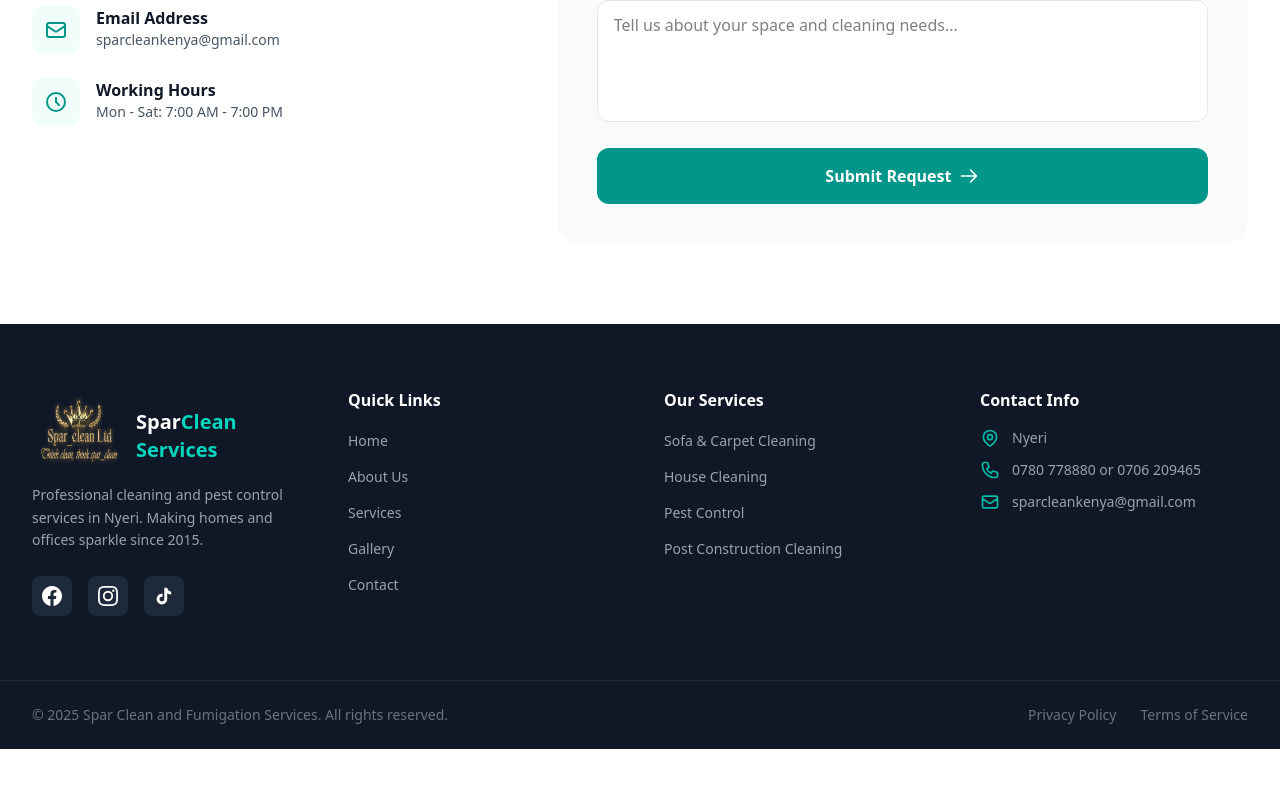
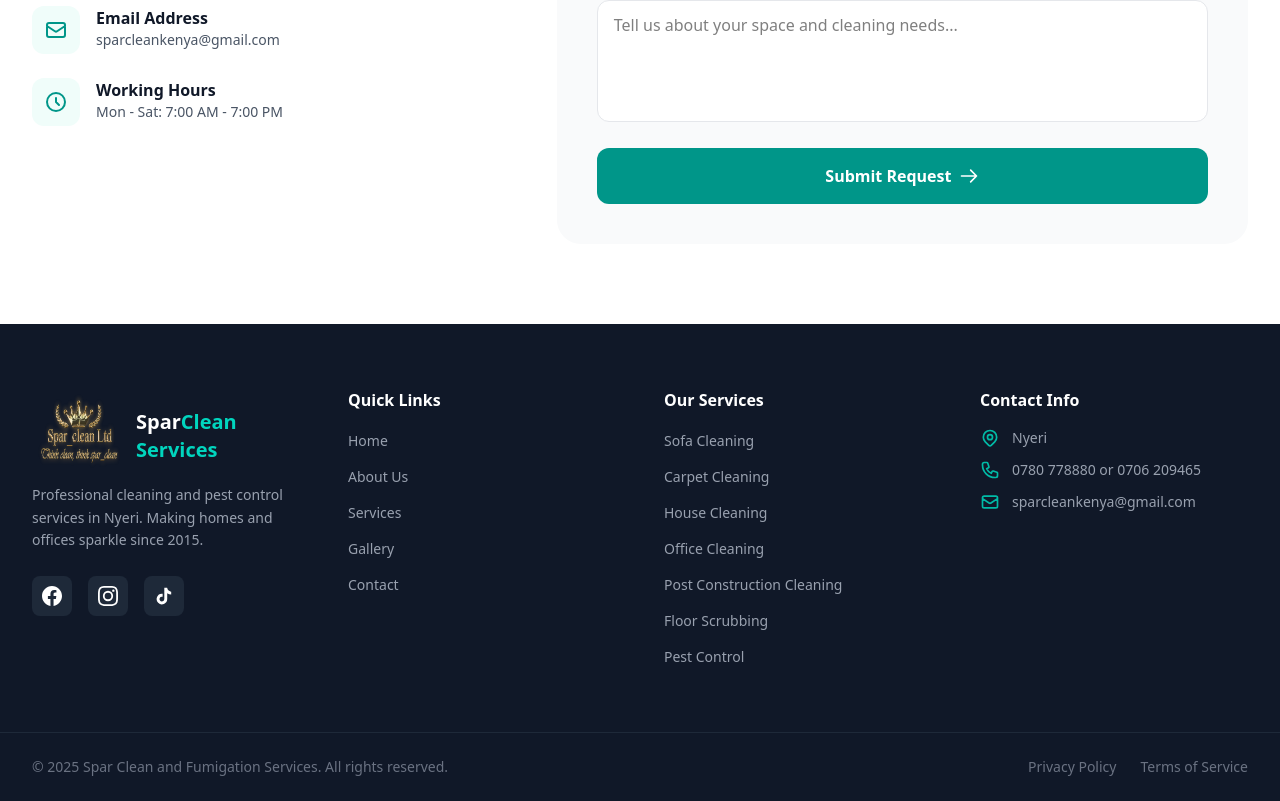
Before and after one commit to V1n-T3ch/SpaCleanServices, a React (Vite) app: page / in a window 1280 px wide. Shown: the part 5364-6165 px from the top of the page. Before the commit the page ends 6113 px from the top, so only its background shows below. Built offline with nearby package versions, Linux system fonts and the light colour scheme; no server answers.

Commit message:
Final Push | Site Migration

```diff
--- a/src/components/Footer.jsx
+++ b/src/components/Footer.jsx
@@ -55,10 +55,13 @@ function Footer() {
           <div>
             <h4 className="font-semibold text-white mb-4">Our Services</h4>
             <ul className="space-y-3">
-              <li><a href="#services" className="text-gray-400 hover:text-teal-400 transition text-sm">Sofa & Carpet Cleaning</a></li>
+              <li><a href="#services" className="text-gray-400 hover:text-teal-400 transition text-sm">Sofa Cleaning</a></li>
+              <li><a href="#services" className="text-gray-400 hover:text-teal-400 transition text-sm">Carpet Cleaning</a></li>
               <li><a href="#services" className="text-gray-400 hover:text-teal-400 transition text-sm">House Cleaning</a></li>
+              <li><a href="#services" className="text-gray-400 hover:text-teal-400 transition text-sm">Office Cleaning</a></li>
+              <li><a href="#services" className="text-gray-400 hover:text-teal-400 transition text-sm">Post Construction Cleaning</a></li>
+              <li><a href="#services" className="text-gray-400 hover:text-teal-400 transition text-sm">Floor Scrubbing</a></li>
               <li><a href="#services" className="text-gray-400 hover:text-teal-400 transition text-sm">Pest Control</a></li>
-              <li><a href="#services" className="text-gray-400 hover:text-teal-400 transition text-sm">Post Construction Cleaning</a></li>
             </ul>
           </div>
 
```
